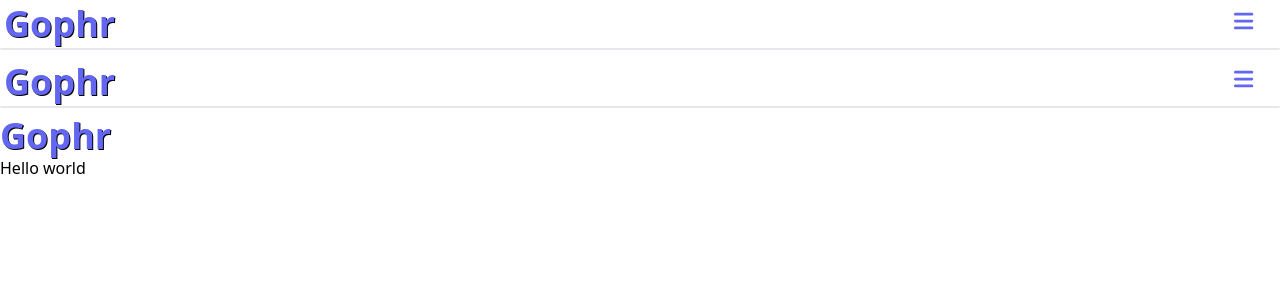
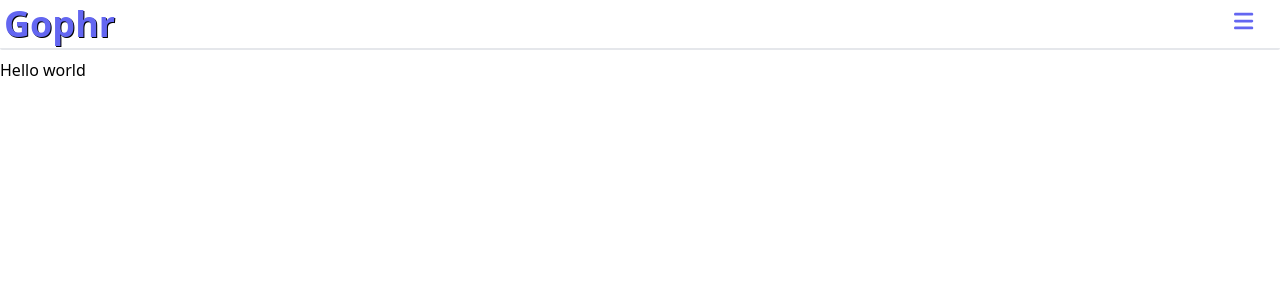
Before and after one commit to jessicagrayson/final-project, a React (Vite) app in the folder client/: page /guest-feed in a window 1280 px wide. Shown: the top 300 px of the page. Built offline with nearby package versions, Linux system fonts and the light colour scheme.

Commit message:
homepage modal link to guest-feed built

```diff
--- a/client/src/GuestFeed.jsx
+++ b/client/src/GuestFeed.jsx
@@ -1,14 +1,10 @@
 import React from 'react';
-import GophrLogo from './GophrLogo';
 // import FadeMenu from './MenuCustomList';
-import NavBar from './NavBar';
 // import { useLocation } from 'react-router-dom';
 
 export default function GuestFeed() {
   return (
     <div>
-      <NavBar />
-      <GophrLogo />
       <p>Hello world</p>
     </div>
   );
--- a/client/src/WelcomeModal.jsx
+++ b/client/src/WelcomeModal.jsx
@@ -4,11 +4,13 @@ import clsx from 'clsx';
 import { styled, Box } from '@mui/system';
 import { Modal as BaseModal } from '@mui/base/Modal';
 import CustomButton from './CustomButton';
+import { useNavigate } from 'react-router-dom';
 
 export default function WelcomeModal() {
   const [open, setOpen] = React.useState(true);
   // const handleOpen = () => setOpen(true);
   const handleClose = () => setOpen(false);
+  const navigate = useNavigate();
 
   return (
     <div>
@@ -35,6 +37,10 @@ export default function WelcomeModal() {
             sign in!
           </p>
           <CustomButton
+            onClick={() => {
+              navigate('/guest-feed');
+              console.log('button clicked');
+            }}
             className={
               'h-9 text-white bg-indigo-500 rounded-sm w-65 hover:bg-white hover:text-indigo-500 hover:border-2 hover:border-indigo-400'
             }
```
